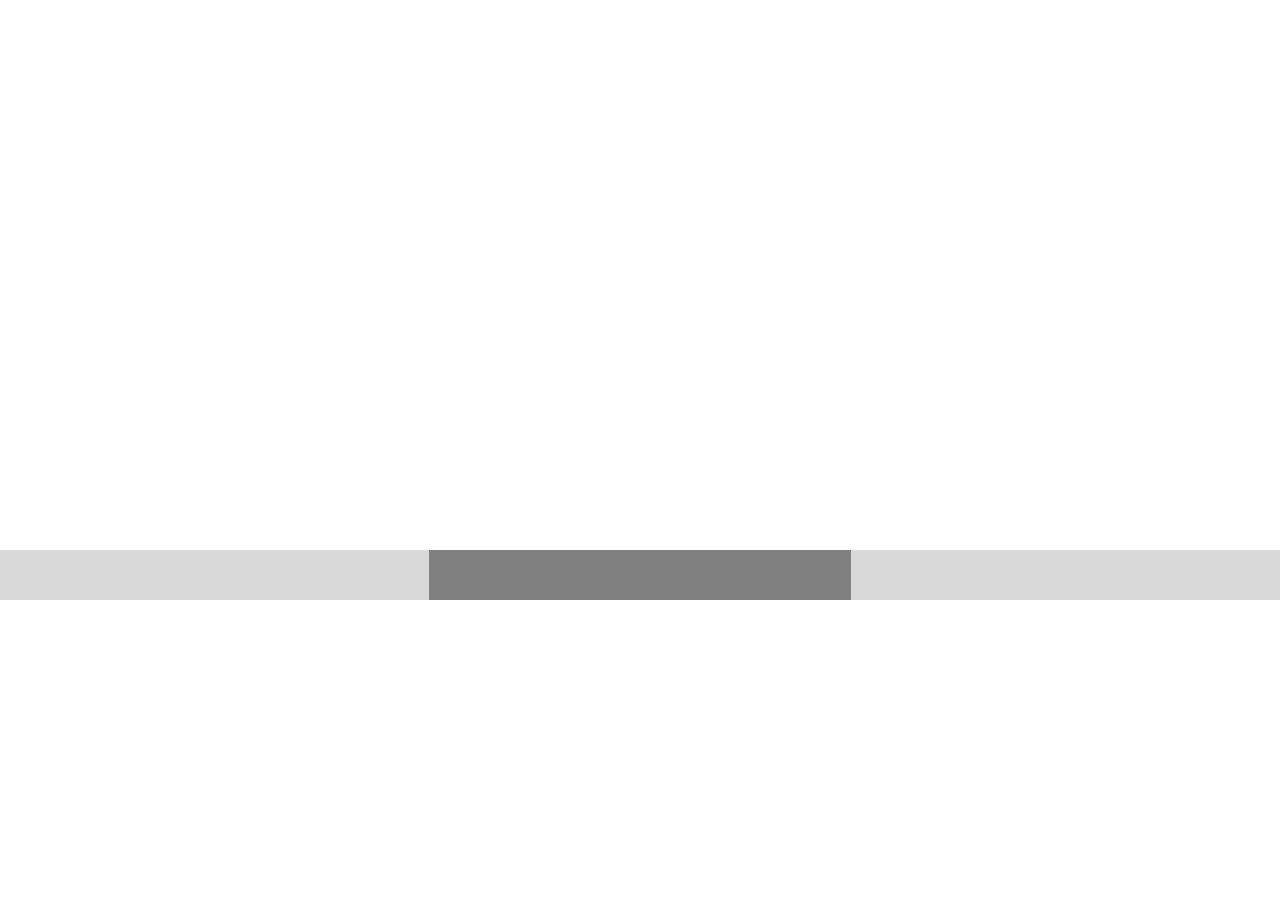
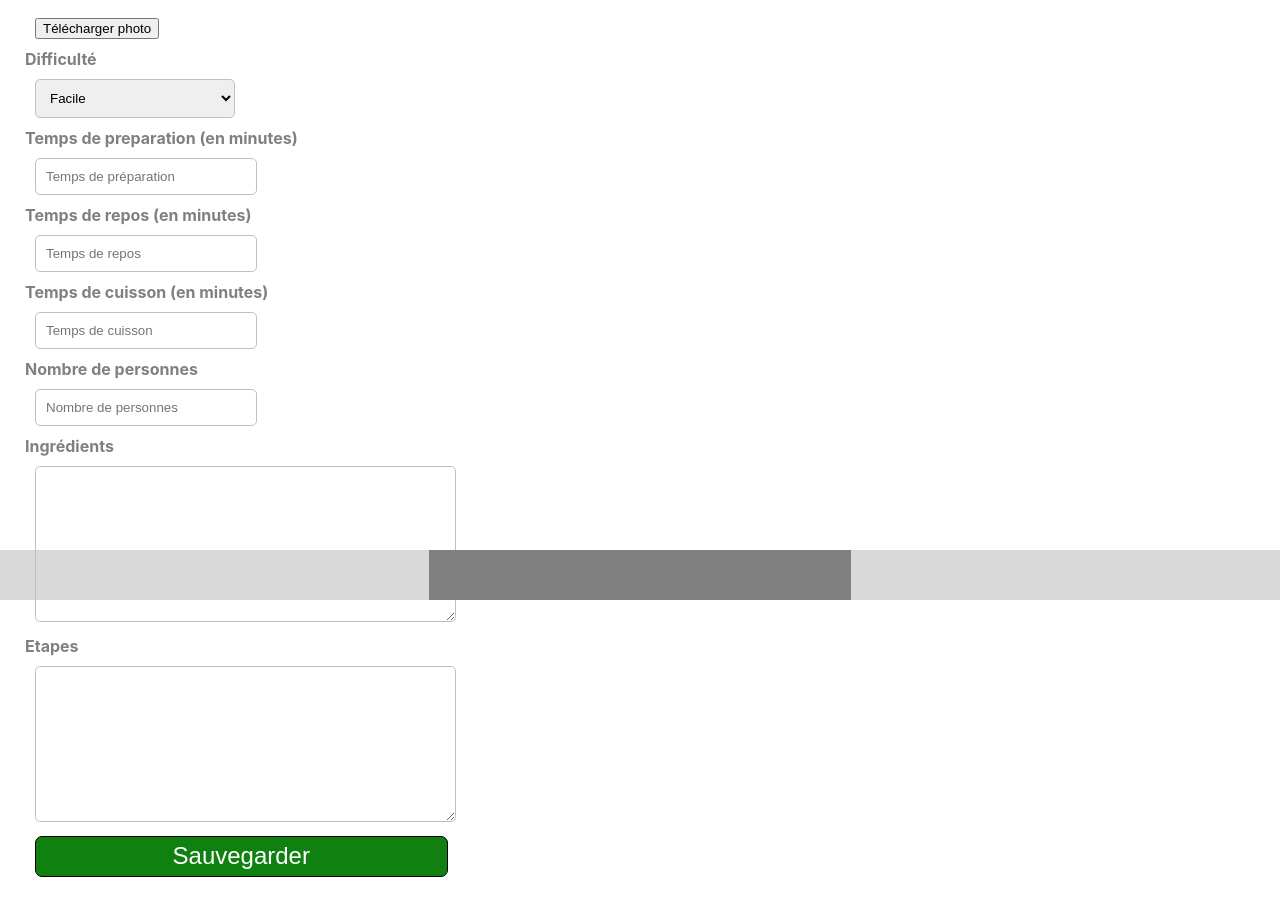
Before and after one commit to PMortier/cookThat, a React (Create React App) app: page /ajoutrecette in a window 1280 px wide. Shown: the part 200-1116 px from the top of the page. Before the commit the page ends 804 px from the top, so only its background shows below. Built offline with nearby package versions, Linux system fonts and the light colour scheme; some icons are missing.

Commit message:
formulaire ajoutrecette

```diff
--- a/src/App.css
+++ b/src/App.css
@@ -2,4 +2,11 @@ h1 {
     color:grey;
     font-size:1.3em;
     margin:10px;
+    margin-bottom:20px;
 }
+
+h2 {
+    color:grey;
+    font-size:1em;
+    margin:10px;
+}
--- a/src/App.js
+++ b/src/App.js
@@ -24,11 +24,11 @@ function App() {
         <Route path="/ajoutrecette" exact strict><AjoutRecette user={user}/></Route>
         <Route path="/profil" exact strict><Profil user={user}/></Route>
 
-        <Connexion user={user} setUser={setUser} setModalConnexionOpen={setModalConnexionOpen} modalConnexionOpen={modalConnexionOpen} setModalInscriptionOpen={setModalInscriptionOpen} />
+        <Connexion user={user} setUser={setUser} setModalConnexionOpen={setModalConnexionOpen} modalConnexionOpen={modalConnexionOpen} setModalInscriptionOpen={setModalInscriptionOpen}/>
 
         <Inscription user={user} setUser={setUser} setModalInscriptionOpen={setModalInscriptionOpen} modalInscriptionOpen={modalInscriptionOpen} />
 
-        <Bienvenue user={user} setModalBienvenueOpen={setModalBienvenueOpen} modalBienvenueOpen={modalBienvenueOpen} />
+        {/* <Bienvenue user={user} setModalBienvenueOpen={setModalBienvenueOpen} modalBienvenueOpen={modalBienvenueOpen} /> */}
 
         <Navbar user={user} setModalConnexionOpen={setModalConnexionOpen}></Navbar>
       </div>
--- a/src/Components/AjoutRecette.js
+++ b/src/Components/AjoutRecette.js
@@ -1,7 +1,37 @@
+import classes from './AjoutRecette.module.css'
+
 function createRecette({user}) {
+
     return(
-        <div>
+        <div className={classes.container}>
             <h1>Ajouter une recette</h1>
+            <form className="form">
+                <h2>Nom de la recette</h2>
+                <input type="text" class="form" placeholder="Nom de la recette" />
+                <h2>Photo</h2>
+                <button>Télécharger photo</button>
+                <h2>Difficulté</h2>
+                <select name="level" id="level">
+                    <option value="facile">Facile</option>
+                    <option value="moyen">Moyen</option>
+                    <option value="difficile">Difficile</option>
+                </select>
+                <h2>Temps de preparation (en minutes)</h2>
+                <input type="number" min="1" placeholder="Temps de préparation"/>
+                <h2>Temps de repos (en minutes)</h2>
+                <input type="number" min="1" placeholder="Temps de repos"/>
+                <h2>Temps de cuisson (en minutes)</h2>
+                <input type="number" min="1" placeholder="Temps de cuisson"/>
+                <h2>Nombre de personnes</h2>
+                <input type="number" min="1" placeholder="Nombre de personnes "/>
+                <h2>Ingrédients</h2>
+                <textarea name="ingredients" id="ingredients" cols="50" rows="10"></textarea>
+                <h2>Etapes</h2>
+                <textarea name="etapes" id="etapes" cols="50" rows="10"></textarea>
+                <div>
+                    <button type="submit" className={classes.submit}>Sauvegarder</button>
+                </div>
+            </form>
         </div>
     )
 }
--- /dev/null
+++ b/src/Components/AjoutRecette.module.css
@@ -0,0 +1,33 @@
+.container {
+    padding:15px;
+    margin-bottom:60px;
+}
+
+input, select {
+    margin-left:20px;
+    padding:10px;
+    width:200px;
+    border:1px solid silver;
+    border-radius:5px;
+}
+
+textarea{
+    margin-left:20px;
+    border:1px solid silver;
+    border-radius:5px;
+}
+
+button{
+    margin-top:10px;
+    margin-left:20px;
+}
+
+.submit {
+    background-color: rgb(16, 128, 16);
+    color:white;
+    width:33%;
+    height:1.7em;
+    border:1px solid black;
+    border-radius:7px;
+    font-size:1.5em;
+}
--- a/src/Components/Connexion.js
+++ b/src/Components/Connexion.js
@@ -45,7 +45,6 @@ function Connexion({user, setUser, setModalConnexionOpen, modalConnexionOpen, se
         shouldCloseOnOverlayClick={true}
         onRequestClose={()=>setModalConnexionOpen(false)}
         style={customStyles}
-        contentLabel="Example Modal"
         >
     <div>
       <button onClick={()=>setModalConnexionOpen(false)}><FontAwesome name="times"/></button>
--- a/src/Components/Navbar.module.css
+++ b/src/Components/Navbar.module.css
@@ -4,6 +4,7 @@
     height:50px;
     width:100%;
     position:absolute;
+    position:fixed;
     bottom:0px;
     display:flex;
     justify-content: space-around;
```
